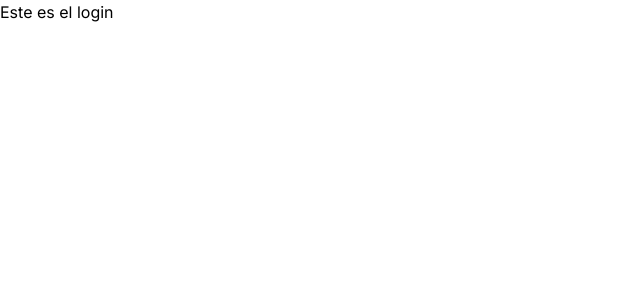
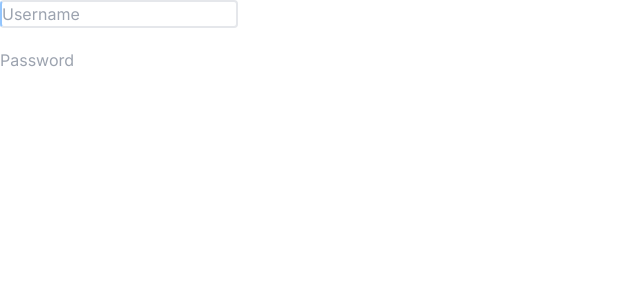
Before and after one commit to romancitodev/bluecode, a Next.js app: page /login in a window 1280 px wide. Shown: the top 300 px of the page, without its empty margins (0-640 px from the left). Built offline with nearby package versions, Linux system fonts and the light colour scheme.

Commit message:
feat(front): :construction: login page

```diff
--- a/src/app/(auth)/login/page.tsx
+++ b/src/app/(auth)/login/page.tsx
@@ -1,3 +1,8 @@
 export default function Login() {
-	return <h1>Este es el login</h1>;
+	return <div className='w-50 h-50 content-center hover:content-around' >
+	<form className=" grid gap-5 w-max h-max"  >
+		<input className="border-2 rounded border-l-blue-300" type="text" placeholder="Username" />
+		<input type="password" placeholder="Password" />
+	</form>
+	</div>
 }
```
